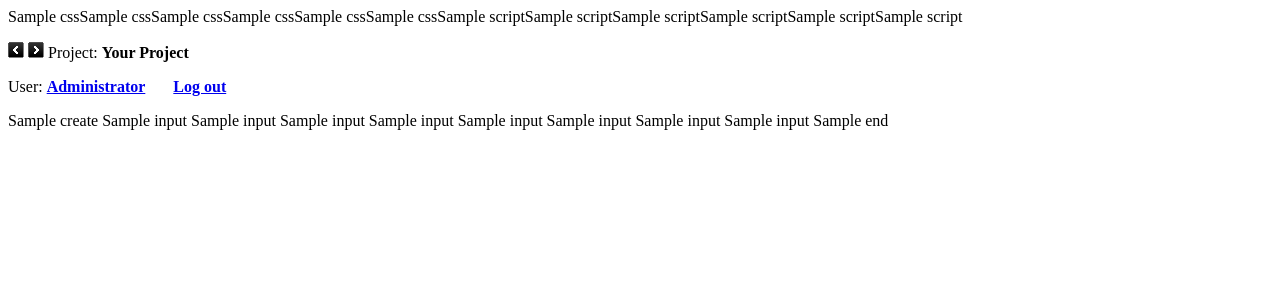
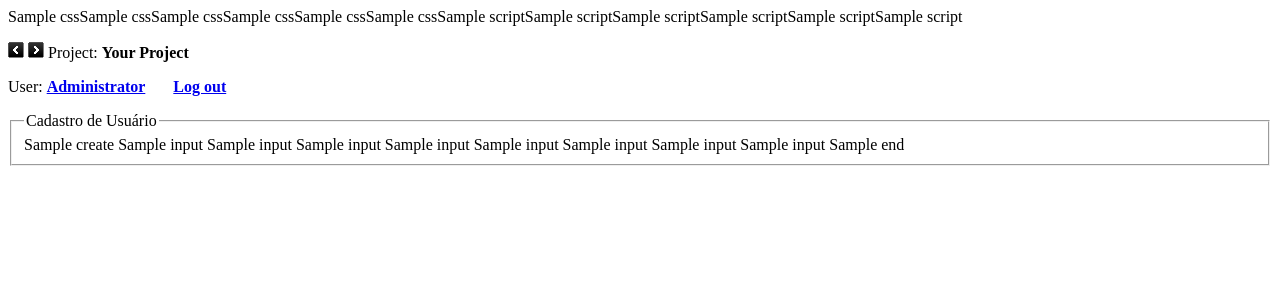
Before and after one commit to otaviosalomao/syscholar, a CakePHP app: the page made by app/views/users/cadastrar.ctp in a window 1280 px wide. Shown: the top 300 px of the page. Run offline with PHP 8.4 and a stand-in for CakePHP, Linux system fonts and the light colour scheme; the template is opened without the code that fills it: most values are stand-ins (such as "Sample title", 1, 10 or a date in 2020); some libraries are stand-ins or nearby versions.

Commit message:
adicionada div para conteúdo principal no layout

```diff
--- a/app/views/layouts/default.ctp
+++ b/app/views/layouts/default.ctp
@@ -47,7 +47,9 @@
             </div>
           </div>
 
+        <div class="box" id="content" >
           <?php echo $content_for_layout ?>
+        </div>
      </body>
 
 </html>
--- a/app/views/users/cadastrar.ctp
+++ b/app/views/users/cadastrar.ctp
@@ -1,4 +1,5 @@
 <div class="cadastrar">
+    <fieldset><legend>Cadastro de Usuário</legend>
         <?= $form->create("User", array("action" => "cadastrar", 'class' => 'form')); ?>
         <?= $form->input('nome', array('value' => '', 'class'=>'input-text')); ?>
         <?= $form->input('email', array('value' => '', 'class'=>'input-text')); ?>
@@ -9,4 +10,5 @@
         <?= $form->input('senha', array('value' => '', 'type' => 'password', 'class'=>'input-text')); ?>
         <?= $form->input('confirmar_senha', array('value' => '', 'type' => 'password', 'class'=>'input-text')); ?>
         <?= $form->end("Entrar"); ?>
+    </fieldset>
 </div>
```
Lines whose indentation alone changed are shown as unchanged.
